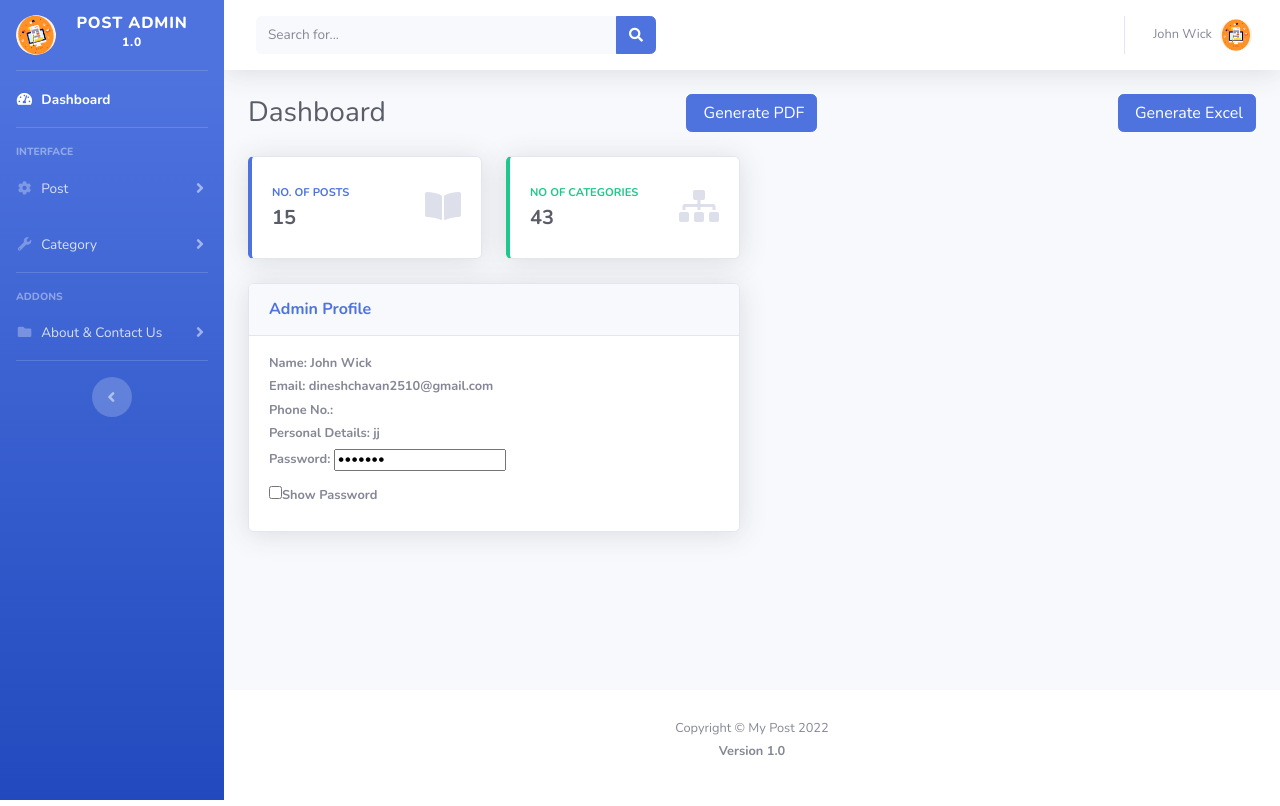
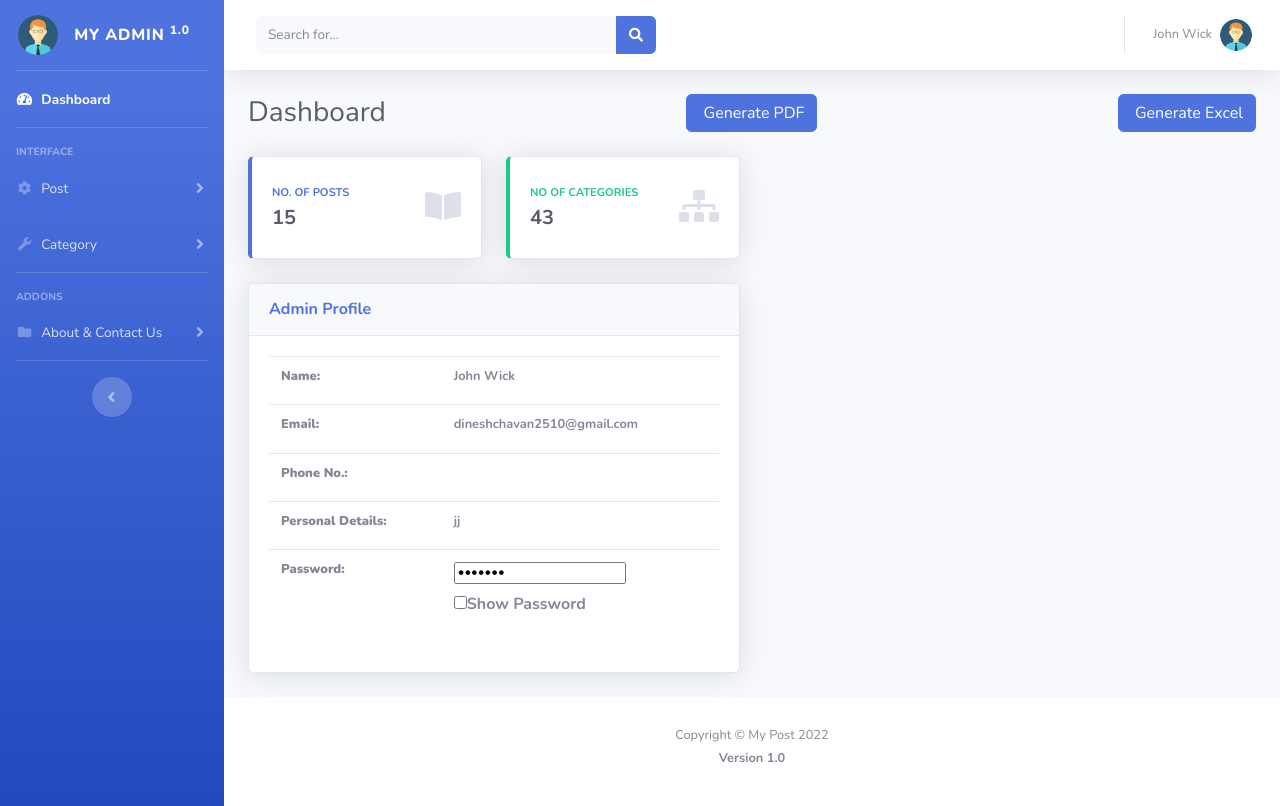
Before and after one commit to elboyev/admin-page-rest, a PHP site: page /admin/index.php in a window 1280 px wide. Run offline with PHP 8.4, Linux system fonts and the light colour scheme; a user stored in the database is signed in; data comes from the database, SQL or seed files in the repository; lists and menus that the app fills with data are empty.

Commit message:
fixed bus

```diff
--- a/admin/contact_us.php
+++ b/admin/contact_us.php
@@ -26,7 +26,7 @@
                       <div class="text-xs font-weight-bold text-success text-uppercase mb-1"> My Github</div>
                       <div class="row no-gutters align-items-center">
                         <div class="col-auto">
-                         <a href="https://www.github.com/Dinesh2510" target="_blank" rel="nofollow"> <div class="h5 mb-0 mr-3 font-weight-bold success">Link: www.github.com/Dinesh2510</div></a>
+                         <a href="https://github.com/intellisoft-uz" target="_blank" rel="nofollow"> <div class="h5 mb-0 mr-3 font-weight-bold success">Link: Intellisoft.uz</div></a>
                         </div>
 
                       </div>
@@ -48,7 +48,7 @@
 
                      <a href=""> <div class="text-xs font-weight-bold text-info text-uppercase mb-1"><b style="
                                 font-size: medium;
-                            ">Email: Dineshchavan7708@outlook.com</b></div></a>
+                            ">My Email Address </b></div></a>
 
                     </div>
                     <div class="col-auto">
@@ -73,7 +73,7 @@
                   <div class="text-center">
                     <img class="img-fluid px-3 px-sm-4 mt-3 mb-4" style="width: 25rem;" src="img/undraw_android.png" alt="">
                   </div>
-                  <p>  My LEKH <a target="_blank" rel="nofollow" href="#">     </a></p>
+                  <p>  <b>Moziy</b> <a target="_blank" rel="nofollow" href="#">     </a></p>
                   <a target="_blank" rel="nofollow" href="#">Browse  &rarr;</a>
                 </div>
               </div>
--- a/admin/header.php
+++ b/admin/header.php
@@ -15,7 +15,7 @@
   <meta name="description" content="">
   <meta name="author" content="">
 
-  <title>Lekh Dashboard</title>
+  <title>Dashboard</title>
 
   <!-- Custom fonts for this template-->
   <link href="vendor/fontawesome-free/css/all.min.css" rel="stylesheet" type="text/css">
--- a/admin/index.php
+++ b/admin/index.php
@@ -87,17 +87,50 @@
                   <h6 class="m-0 font-weight-bold text-primary">Admin Profile</h6>
                 </div>
                 <div class="card-body">
+                  <table class="table">
+                    <tr>
+                      <th>
+                        <h4 class="small font-weight-bold"><b>Name:</b></h4>
+                      </th>
+                      <th>
+                        <h4 class="small font-weight-bold"><?php echo $_SESSION['first_name'].' '.$_SESSION['last_name'];?></h4>
+                      </th>
+                    </tr>
+                    <tr>
+                      <th>
+                        <h4 class="small font-weight-bold"><b>Email:</b></h4>
+                      </th>
+                      <th>
+                        <h4 class="small font-weight-bold"><?php echo $_SESSION['email'];?></h4>
+                      </th>
+                    </tr>
+                    <tr>
+                      <th>
+                        <h4 class="small font-weight-bold"><b>Phone No.:</b></h4>
+                      </th>
+                      <th>
+                        <h4 class="small font-weight-bold"><?php echo $_SESSION['phone'];?></h4>
+                      </th>
+                    </tr>
+                    <tr>
+                      <th>
+                        <h4 class="small font-weight-bold"><b>Personal Details:</b></h4>
+                      </th>
+                      <th>
+                        <h4 class="small font-weight-bold"><?php echo $_SESSION['detail'];?></h4>
+                      </th>
+                    </tr>
+                    <tr>
+                      <th>
+                        <h4 class="small font-weight-bold"><b>Password:</b></h4>
+                      </th>
+                      <th>
+                        <span><h4 class="small font-weight-bold"><input type="password" value="FakePSW" id="myInput"></h4></span>
+                        <span><input type="checkbox" onclick="showPassword()" id="show-password"><label for="show-password">Show Password</label></span>
+                      </th>
+                    </tr>
+                  </table>
 
-                  <h4 class="small font-weight-bold">Name: <?php echo $_SESSION['first_name'].' '.$_SESSION['last_name'];?></h4>
-
-                  <h4 class="small font-weight-bold"> Email: <?php echo $_SESSION['email'];?></h4>
-
-                  <h4 class="small font-weight-bold">Phone No.: <?php echo $_SESSION['phone'];?> </h4>
-
-                  <h4 class="small font-weight-bold">Personal Details: <?php echo $_SESSION['detail'];?></h4>
-
-                  <h4 class="small font-weight-bold">Password: <input type="password" value="FakePSW" id="myInput"><br><br>
-                      <input type="checkbox" onclick="showPassword()">Show Password </h4>
 
                 </div>
               </div>
--- a/admin/sidebar.php
+++ b/admin/sidebar.php
@@ -18,10 +18,10 @@
 
       <!-- Sidebar - Brand -->
       <a class="sidebar-brand d-flex align-items-center justify-content-center" href="index.php">
-        <div class="sidebar-brand-icon rotate-n-15">
-                <img width="40px;" height="40px;" class="img-profile rounded-circle" src="img/logo.jpg">
+        <div class="sidebar-brand-icon">
+                <img width="40px;" height="40px;" class="img-profile rounded-circle" src="img/admin.png">
         </div>
-        <div class="sidebar-brand-text mx-3">Post Admin <sup>1.0</sup></div>
+        <div class="sidebar-brand-text mx-3">My Admin <sup>1.0</sup></div>
       </a>
 
       <!-- Divider -->
@@ -168,7 +168,7 @@
             <li class="nav-item dropdown no-arrow">
               <a class="nav-link dropdown-toggle" href="#" id="userDropdown" role="button" data-toggle="dropdown" aria-haspopup="true" aria-expanded="false">
                 <span class="mr-2 d-none d-lg-inline text-gray-600 small"><?php echo $_SESSION['first_name'].' '.$_SESSION['last_name'];?></span>
-                <img class="img-profile rounded-circle" src="img/logo.jpg">
+                <img class="img-profile rounded-circle" src="img/admin.png">
               </a>
               <!-- Dropdown - User Information -->
               <div class="dropdown-menu dropdown-menu-right shadow animated--grow-in" aria-labelledby="userDropdown">
```
Also changed, not shown: admin/about.php (+4 -4 lines), admin/add_category.php (+7 -2 lines), admin/add_post.php (+10 -3 lines), admin/edit_category.php (+7 -3 lines), admin/list_of_category.php (+6 -2 lines), admin/list_of_post.php (+4 -9 lines), admin/css/sb-admin-2.css, admin/img/admin.png (added).
